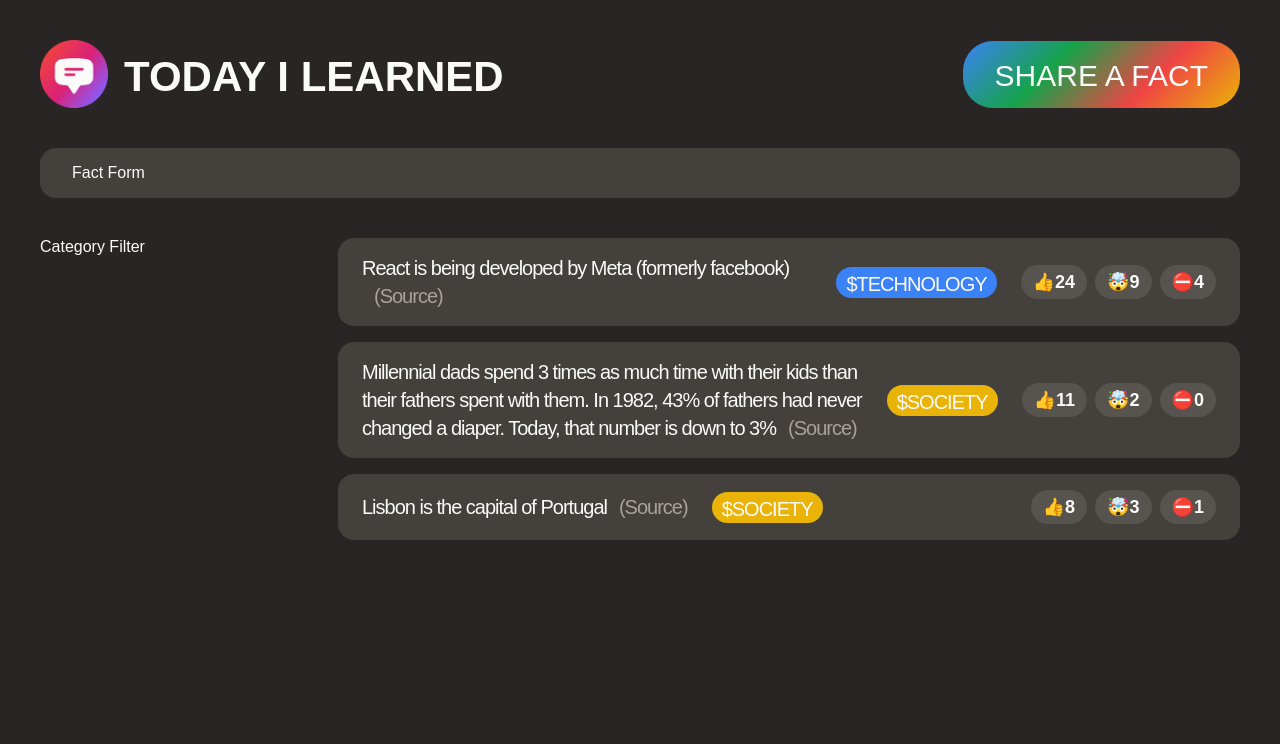
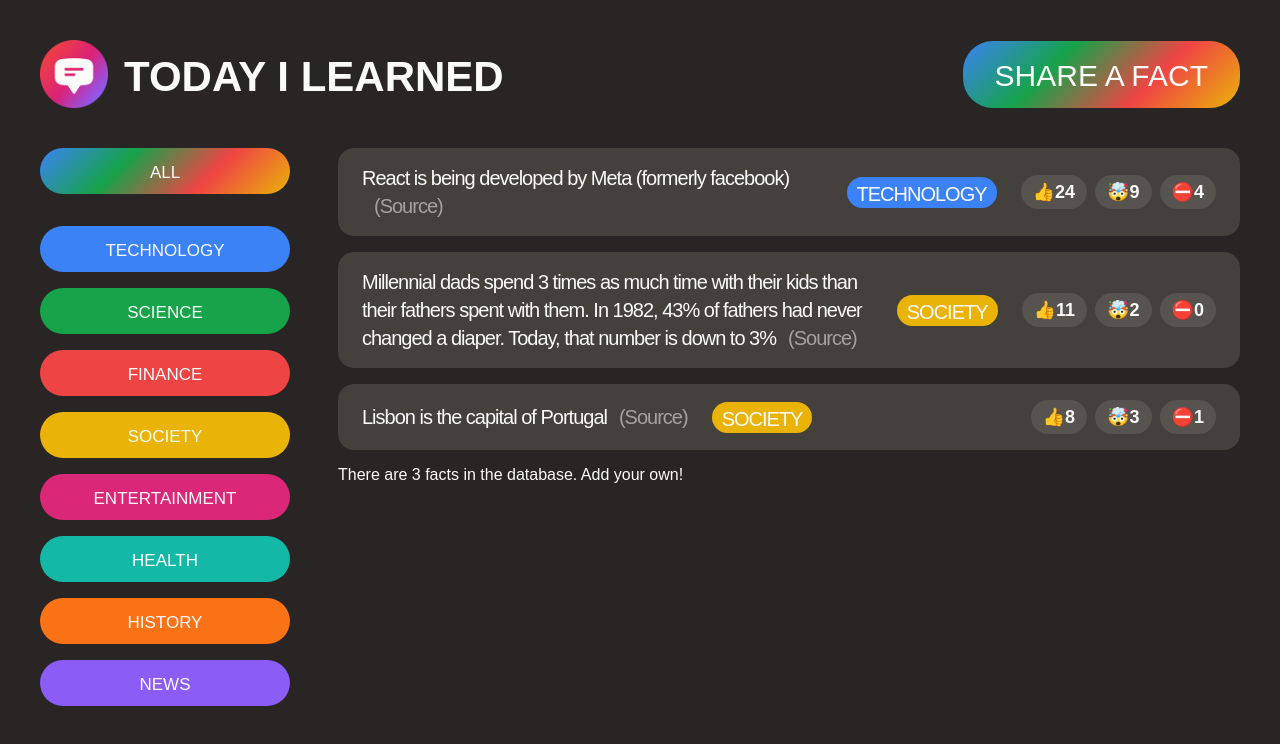
Before and after one commit to jsmrk/today-i-learn, a React (Create React App) app: page / in a window 1280 px wide. Shown: the top 744 px of the page. Built offline with nearby package versions, Linux system fonts and the light colour scheme; a web font is replaced by a local one.

Commit message:
category buttons now dynamic in react

```diff
--- a/src/App.js
+++ b/src/App.js
@@ -1,15 +1,5 @@
+import { useState } from "react";
 import "./style.css";
-
-const CATEGORIES = [
-  { name: "technology", color: "#3b82f6" },
-  { name: "science", color: "#16a34a" },
-  { name: "finance", color: "#ef4444" },
-  { name: "society", color: "#eab308" },
-  { name: "entertainment", color: "#db2777" },
-  { name: "health", color: "#14b8a6" },
-  { name: "history", color: "#f97316" },
-  { name: "news", color: "#8b5cf6" },
-];
 
 const initialFacts = [
   {
@@ -46,6 +36,8 @@ const initialFacts = [
 ];
 
 function App() {
+  const [showForm, setShowForm] = useState(false);
+
   return (
     <>
       {/* HEADER */}
@@ -55,9 +47,16 @@ function App() {
           <h1>Today I Learned</h1>
         </div>
 
-        <button className="btn btn-large btn-open">Share a fact</button>
+        <button
+          className="btn btn-large btn-open"
+          onClick={() => setShowForm((show) => !show)}
+        >
+          Share a fact
+        </button>
       </header>
-      <NewFactForm />
+
+      {showForm ? <NewFactForm /> : null}
+
       <main className="main">
         <CategoryFilter />
         <FactList />
@@ -70,8 +69,35 @@ function NewFactForm() {
   return <form className="fact-form">Fact Form</form>;
 }
 
+const CATEGORIES = [
+  { name: "technology", color: "#3b82f6" },
+  { name: "science", color: "#16a34a" },
+  { name: "finance", color: "#ef4444" },
+  { name: "society", color: "#eab308" },
+  { name: "entertainment", color: "#db2777" },
+  { name: "health", color: "#14b8a6" },
+  { name: "history", color: "#f97316" },
+  { name: "news", color: "#8b5cf6" },
+];
+
 function CategoryFilter() {
-  return <aside>Category Filter</aside>;
+  return (
+    <aside>
+      <ul>
+        <button className="btn btn-all-categories">All</button>
+        {CATEGORIES.map((category) => (
+          <li key={category.name} className="category">
+            <button
+              className="btn btn-category"
+              style={{ backgroundColor: category.color }}
+            >
+              {category.name}
+            </button>
+          </li>
+        ))}
+      </ul>
+    </aside>
+  );
 }
 
 function FactList() {
@@ -81,7 +107,17 @@ function FactList() {
     <section>
       <ul className="facts-list">
         {facts.map((fact) => (
-          <li key={fact.id} className="fact">
+          <Fact key={fact.id} fact={fact} />
+        ))}
+      </ul>
+      <p>There are {facts.length} facts in the database. Add your own!</p>
+    </section>
+  );
+}
+
+function Fact({ fact }) {
+  return (
+    <li className="fact">
       <div className="fact-details">
         {/* <p className="date-posted">${formattedDate}</p> */}
         <p>
@@ -99,7 +135,7 @@ function FactList() {
           ).color,
         }}
       >
-              ${fact.category}
+        {fact.category}
       </span>
       <div className="vote-buttons">
         <button>👍{fact.votesInteresting}</button>
@@ -107,9 +143,6 @@ function FactList() {
         <button>⛔️{fact.votesFalse}</button>
       </div>
     </li>
-        ))}
-      </ul>
-    </section>
   );
 }
 
--- a/src/style.css
+++ b/src/style.css
@@ -11,7 +11,7 @@ body {
   padding: 40px;
 }
 
-.container {
+#root {
   max-width: 1444px;
   margin: 0 auto;
 }
--- a/v1/index.html
+++ b/v1/index.html
@@ -18,7 +18,7 @@
       href="https://fonts.googleapis.com/css2?family=Sono:wght@200..800&display=swap"
       rel="stylesheet"
     />
-    <script async src="app.js"></script>
+    <script async src="main.js"></script>
 
     <title>Today I learned</title>
   </head>
```
Also changed, not shown: v1/main.js (renamed from v1/app.js). Lines whose indentation alone changed are shown as unchanged.
